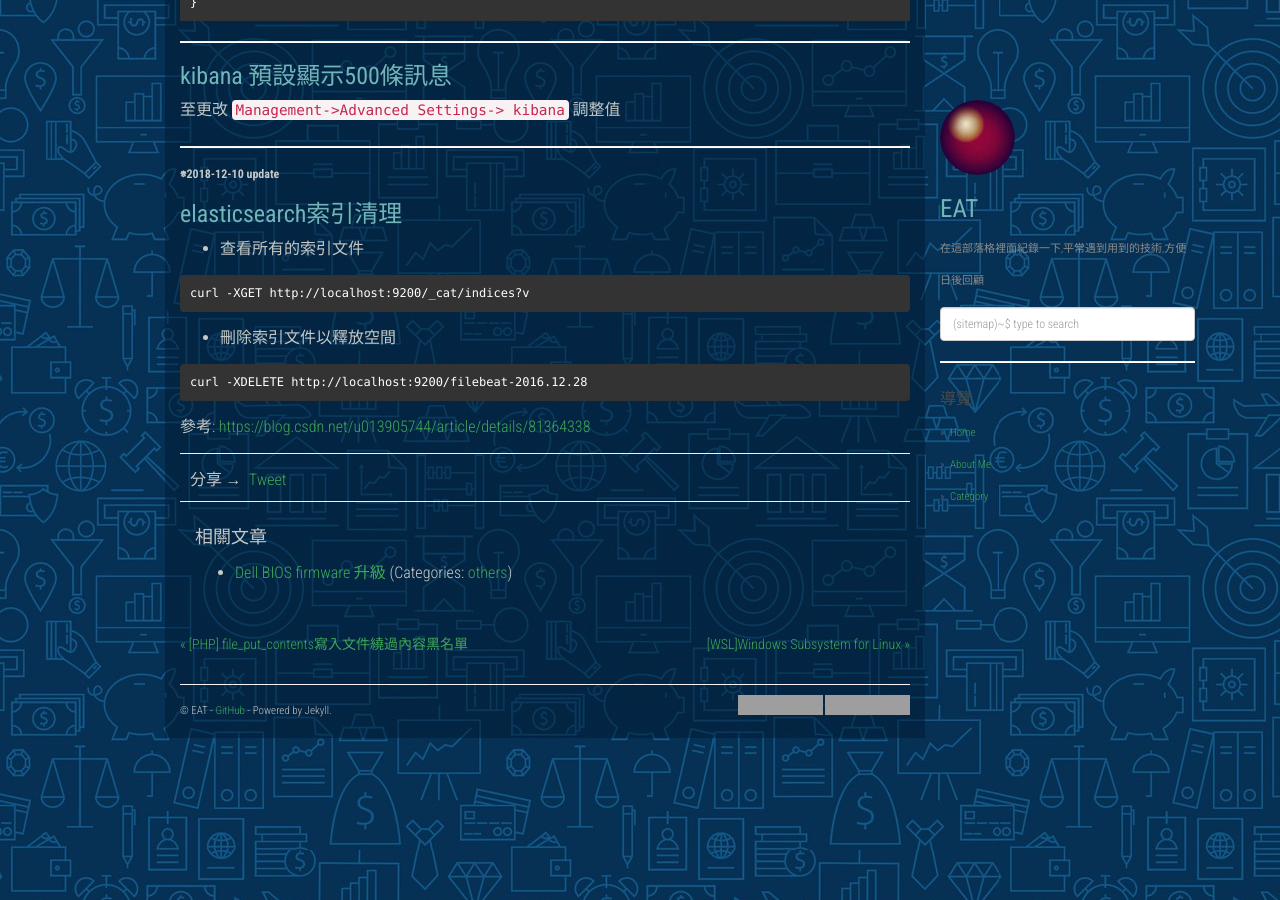
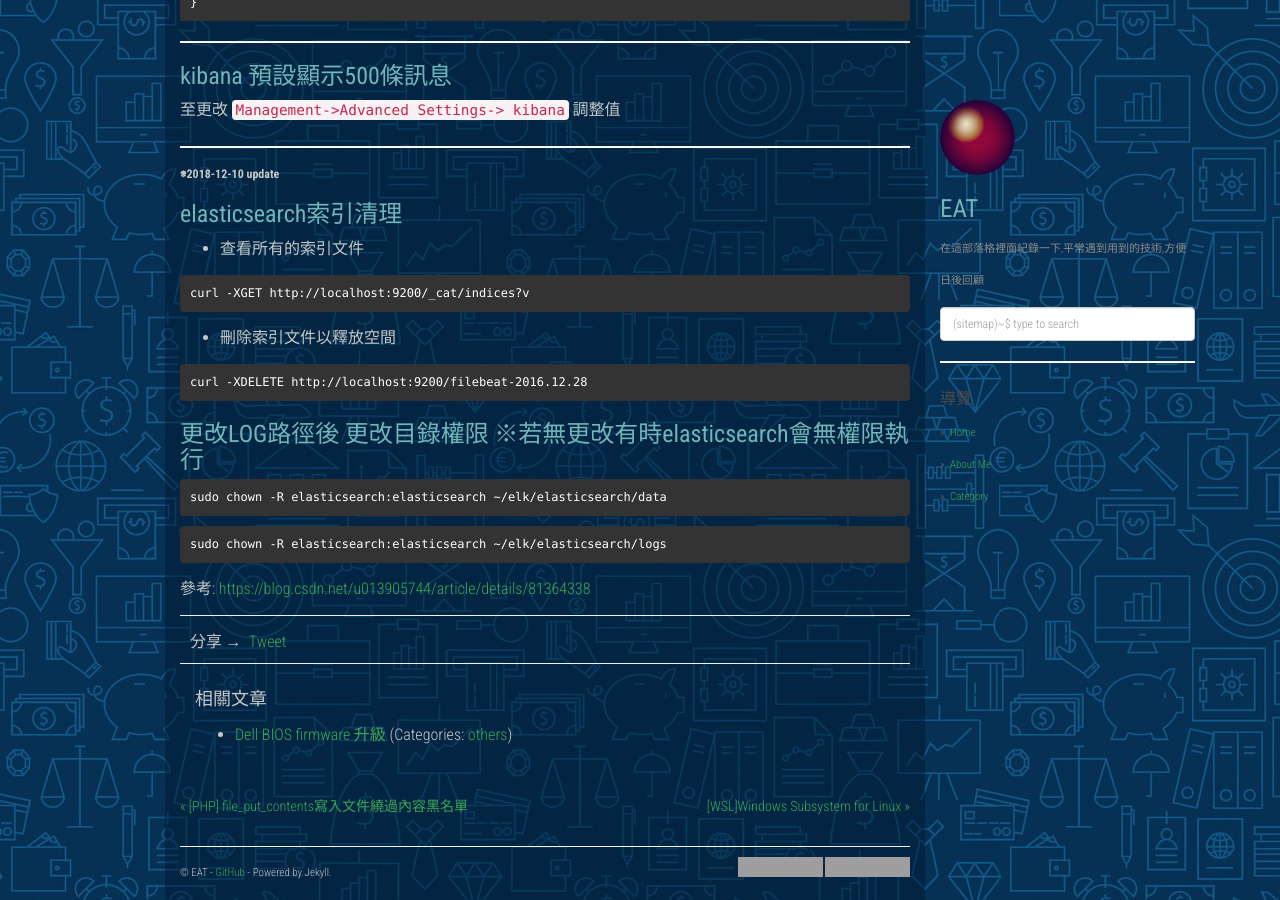
Before and after one commit to dyeat/dyeat.github.io, a Jekyll site: the page built from _posts/2018-12-06-ELK使用手冊.md, in a window 1280 px wide and 900 px high, scrolled down 2144 px. Built offline with Jekyll 4.4.1, drawn with Linux system fonts in a browser that asks for light colours; nearby versions of some CDN libraries; comment, search, counter and statistics services are not loaded; grey boxes are pictures that could not be loaded.

Commit message:
update post

```diff
--- a/_posts/2018-12-06-ELK使用手冊.md
+++ b/_posts/2018-12-06-ELK使用手冊.md
@@ -115,5 +115,8 @@
 - 刪除索引文件以釋放空間<br />
 <pre>curl -XDELETE http://localhost:9200/filebeat-2016.12.28</pre>
 
+### 更改LOG路徑後 更改目錄權限  ※若無更改有時elasticsearch會無權限執行
+<pre>sudo chown -R elasticsearch:elasticsearch ~/elk/elasticsearch/data</pre>
+<pre>sudo chown -R elasticsearch:elasticsearch ~/elk/elasticsearch/logs</pre>
 
 參考: [https://blog.csdn.net/u013905744/article/details/81364338](https://blog.csdn.net/u013905744/article/details/81364338)
```
